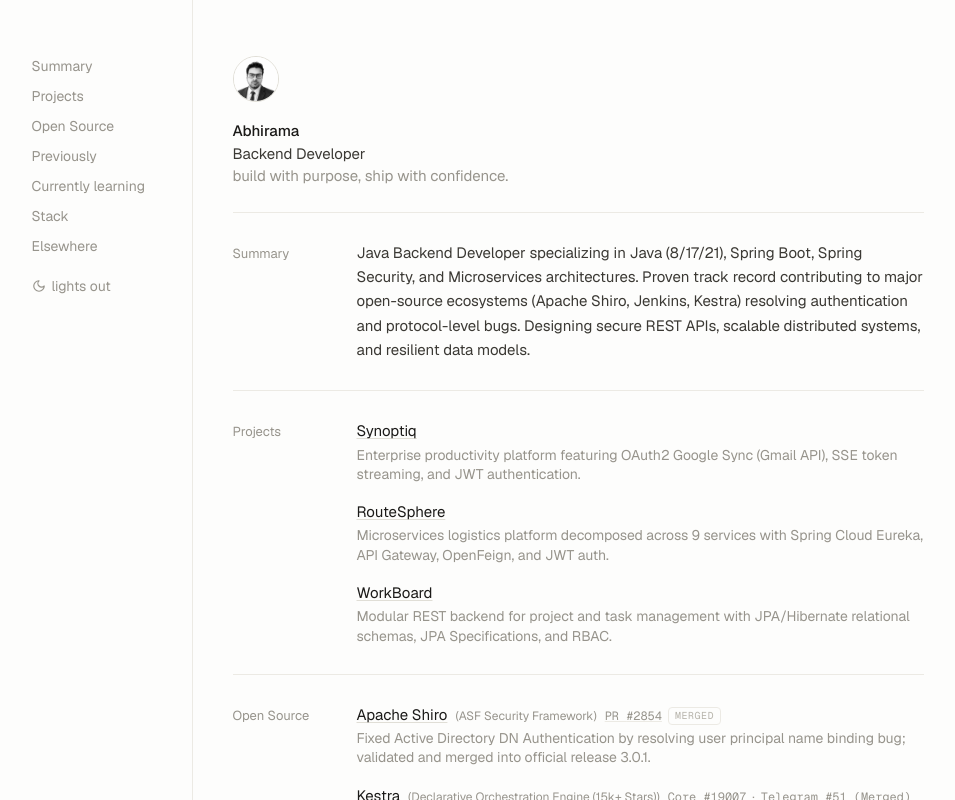
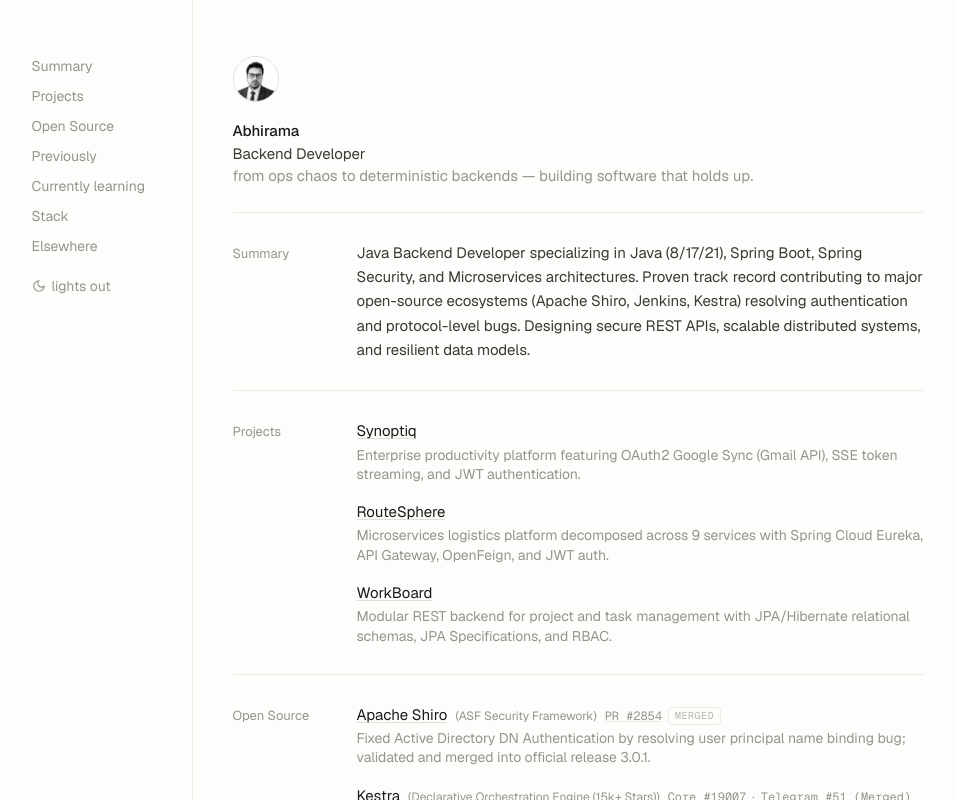
Before and after one commit to abhiramaab/portfolio, a React (Vite) app: page / in a window 1280 px wide. Shown: the top 800 px of the page, without its empty margins (155-1110 px from the left). Built offline with nearby package versions, Linux system fonts and the light colour scheme.

Commit message:
feat: update bio tagline to ops-to-backend narrative

```diff
--- a/src/data.js
+++ b/src/data.js
@@ -1,7 +1,7 @@
 export const profile = {
   name: 'Abhirama',
   role: 'Backend Developer',
-  tagline: "build with purpose, ship with confidence.",
+  tagline: "from ops chaos to deterministic backends — building software that holds up.",
   email: 'abhiram.b@icloud.com',
   github: 'https://github.com/abhiramaab',
   location: 'Bengaluru, India',
```
Also changed, not shown: 2 other files (tests, documents, lock files or other folders).
